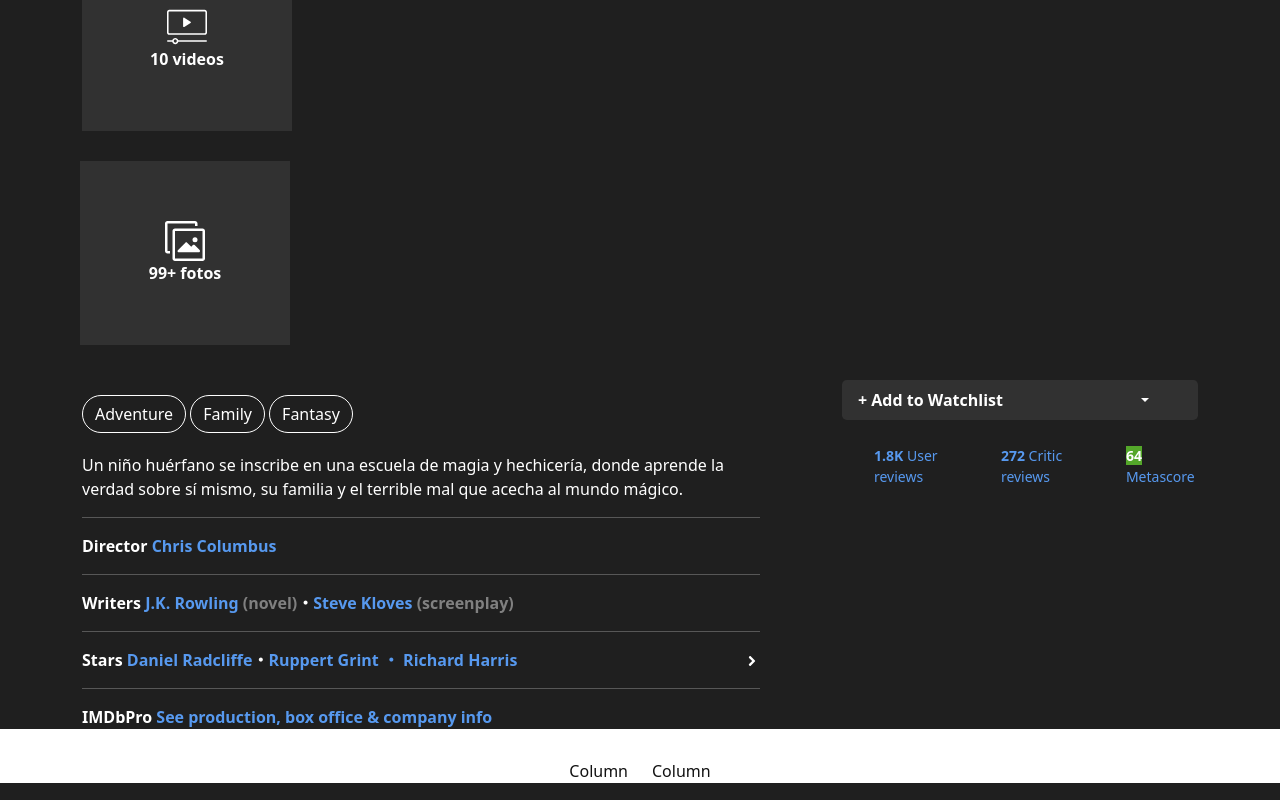
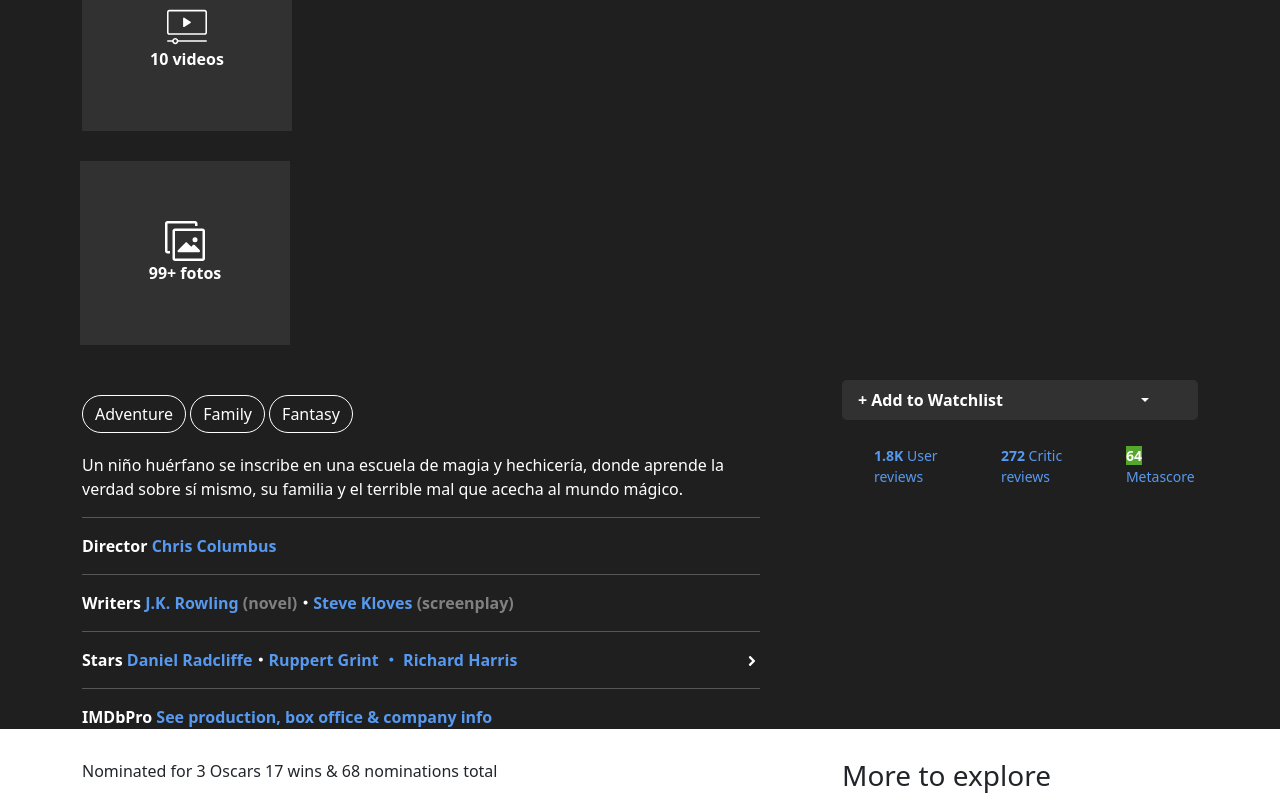
Before and after one commit to PamelaBarboza/prueba-tecnica-harry-potter, a website: page index.html in a window 1280 px wide. Shown: the part 845-1645 px from the top of the page. Drawn offline with nearby package versions, Linux system fonts and the light colour scheme.

Commit message:
nominados

```diff
--- a/estilos.css
+++ b/estilos.css
@@ -1,8 +1,11 @@
-body {
+/* body {
   background: var(--ipt-baseAlt-shade1-bg, rgb(31, 31, 31));
   color: #fff;
+} */
+.fondo-gris{
+   background: var(--ipt-baseAlt-shade1-bg, rgb(31, 31, 31));
+   color: #fff;
 }
-
 /* HEADER */
 .nav-pills .nav-link.active,
 .nav-pills .show > .nav-link {
@@ -300,9 +303,7 @@
 
 /* NOMINADOS-OSCAR */
 
-.container-background-gris{
-  background-color: #fff;
-  color: #121212;
-  display: flex;
+.container-blanco{
+
   justify-content: center;
 }
--- a/index.html
+++ b/index.html
@@ -56,7 +56,7 @@
 <a class="nav-link" href="#">Watchlist</a></li></li><li class="nav-item"><a class="nav-link" href="#">Sign In</a></li></div>
 
 <!-- HEADER -->
-
+<div class="fondo-gris">
 <div class="container"><div class="row align-items-center"><div class="col-md-4">
 <p class="texto-pelicula">Harry Potter y la piedra filosofal</p>
 <p>Original title: Harry Potter and the Sorcerer's Stone</p>
@@ -199,21 +199,16 @@
 </div>
 </div>
 
-
-
+</div>
+</div>
 </div>
 
-<div class="container-background-gris">
+<!-- NOMINADOS -->
+<div class="container">
   <div class="row">
-    <div class="col">
-      Column
-    </div>
-    <div class="col">
-      Column
-    </div>
-
-</div>
-
+    <div class="col-sm-8">Nominated for 3 Oscars 17 wins & 68 nominations total</div>
+    <div class="col-sm-4"><h3>More to explore</h3></div>
+  </div>
 
 
 </body>
```
